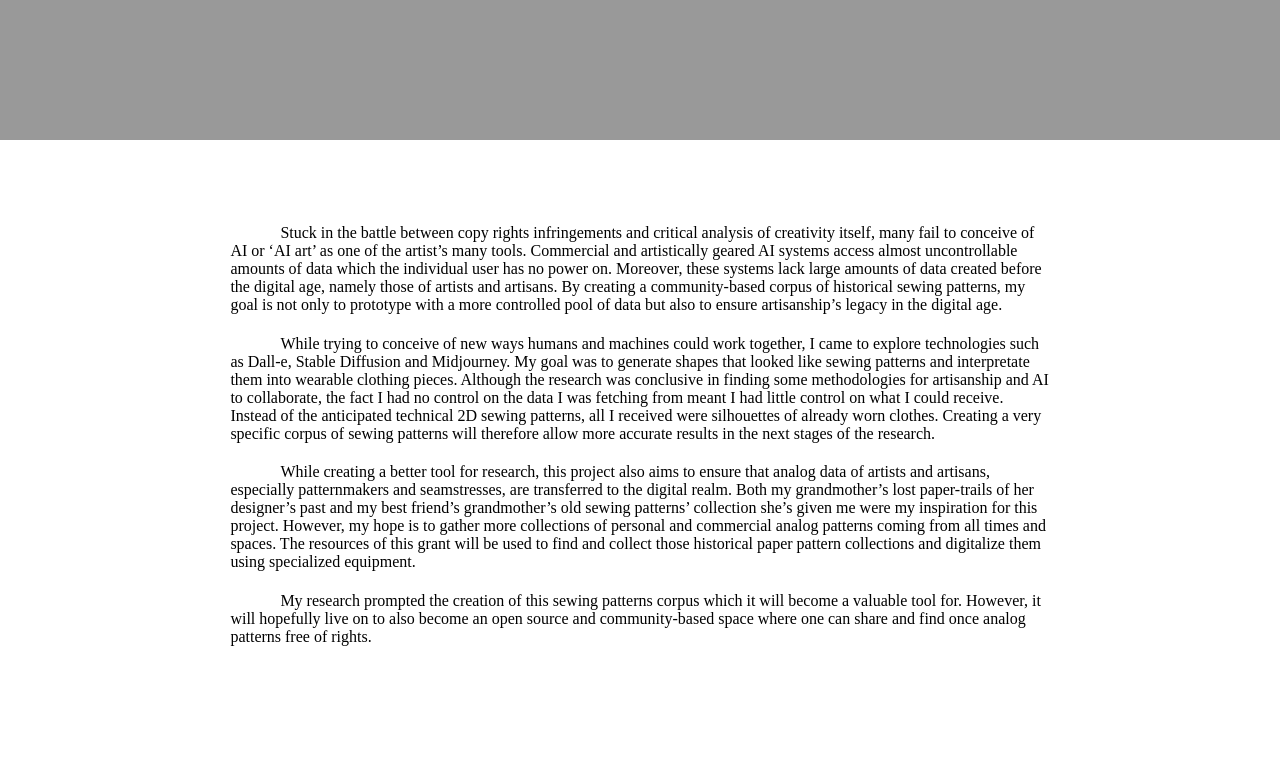
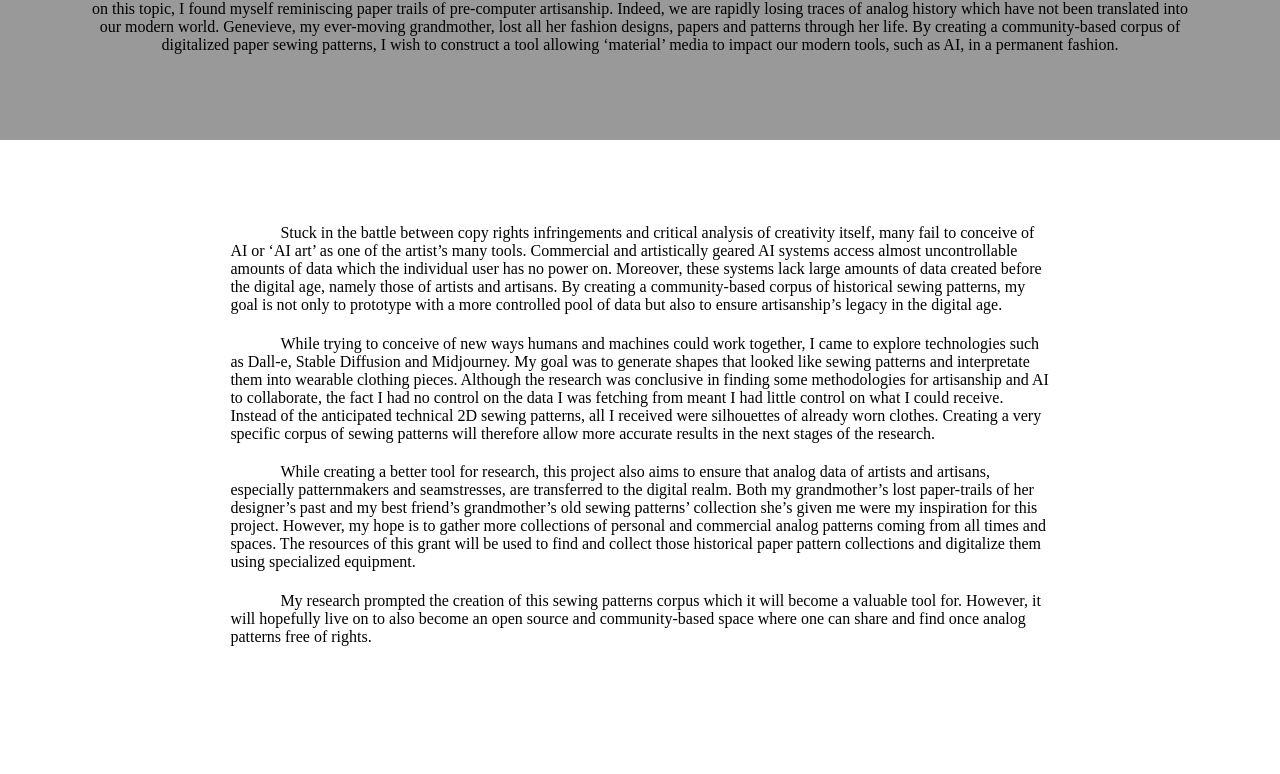
Before and after one commit to Sarah-hm/gen-corpus-dev, a plain HTML site: page index.html in a window 1280 px wide. Shown: the part 260-1034 px from the top of the page. Drawn offline with Linux system fonts and the light colour scheme.

Commit message:
made the header a lil more functional

```diff
--- a/js/script.js
+++ b/js/script.js
@@ -14,16 +14,28 @@ window.onload = function(){
 
         if (window.pageYOffset > 5){
         header.style.height = "10vh"
+        console.log("greater than 5")
         headerAbstract.style.color = blackTransparent;
         headerCourseTitle.style.color = blackTransparent;
         setTimeout(displayNone (headerAbstract), 1000)
+        setTimeout(displayNone(headerCourseTitle),1000)
         } else {
+        console.log("smoller than 5")
+        displayBlock(headerAbstract);
         header.style.height = "50vh"
-        headerAbstract.removeClass("displayNone");
+       // headerAbstract.removeClass("displayNone");
         headerAbstract.style.color = black;
         headerCourseTitle.style.color = black;
+
         }
 
+        function displayNone(obj){
+            obj.classList.add("displayNone")
+        }
+
+        function displayBlock(obj){
+            obj.classList.remove("displayNone");
+        }
     });
 
 }
```
Also changed, not shown: index.html (+1 -0 lines).
